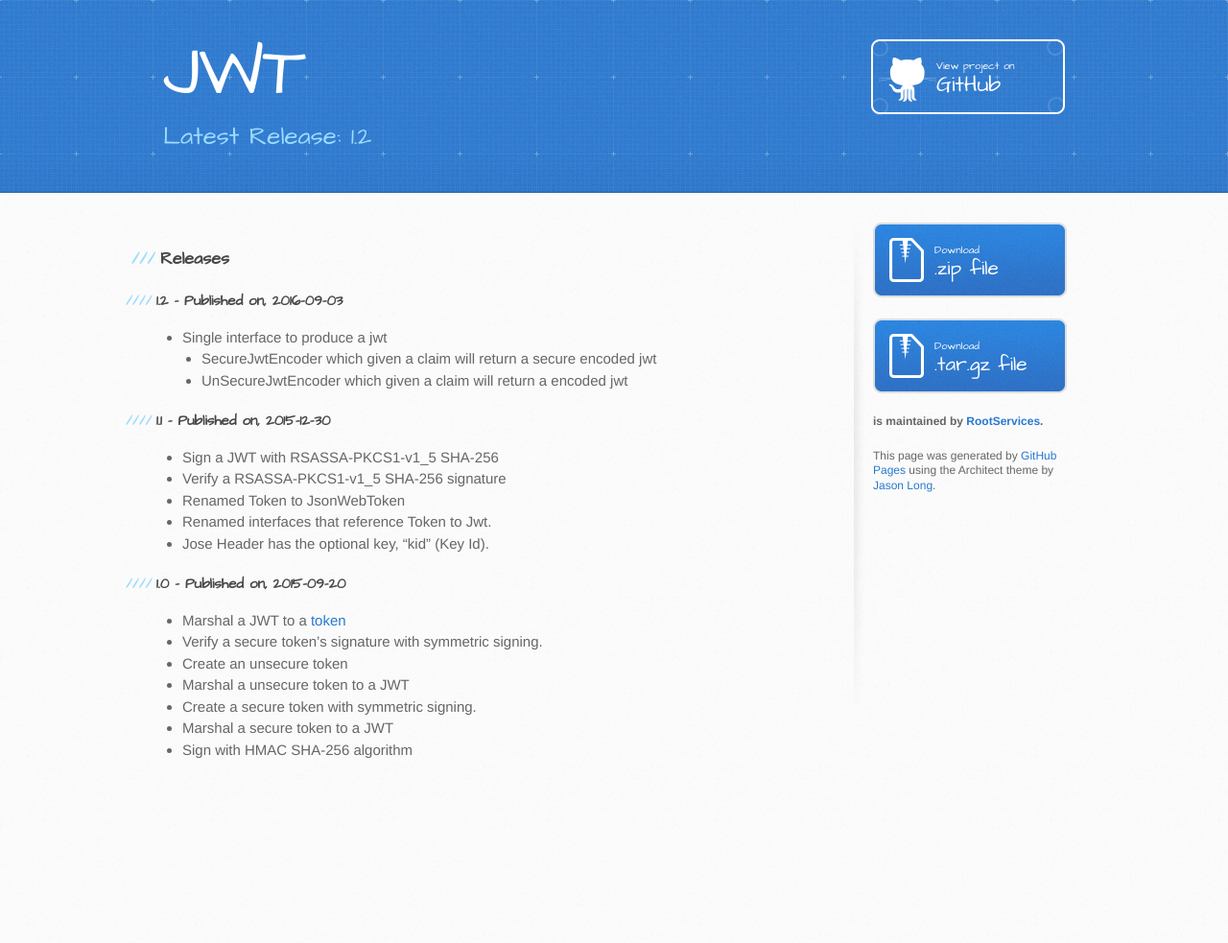
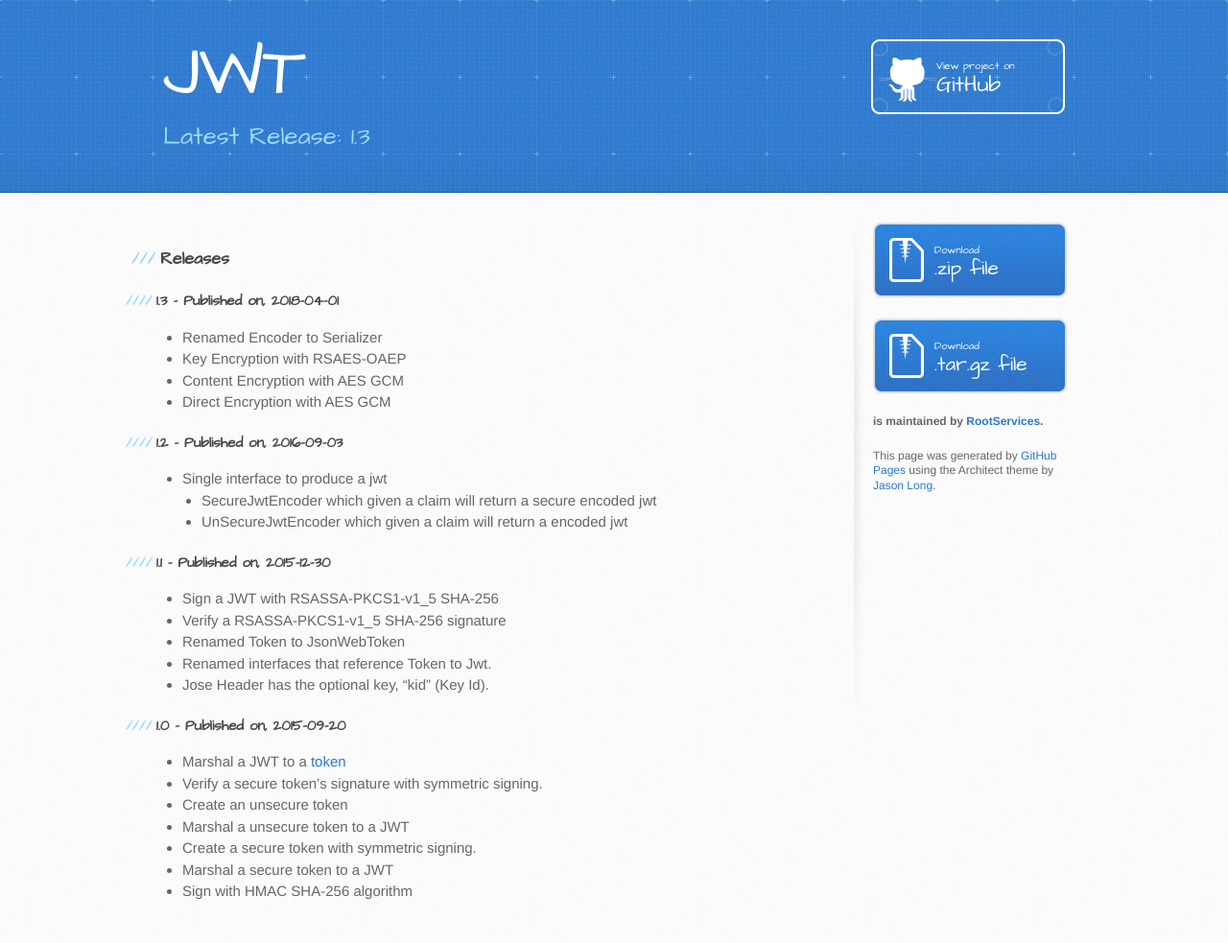
Before and after one commit to tokensmith/jwt, a Jekyll site: the page built from docs/project/releases/index.md, in a window 1280 px wide. Shown: the whole page at 96% size. Built offline with Jekyll 4.4.1, drawn with Linux system fonts in a browser that asks for light colours; before the commit the page ends 900 px from its top, so only the background shows below that.

Commit message:
gh-pages-1.3: documenting 1.3 release

```diff
--- a/_config.yml
+++ b/_config.yml
@@ -8,4 +8,4 @@
 gems:
   - jekyll-mentions
 
-latest_release: "1.2"
+latest_release: "1.3"
--- a/docs/project/releases/index.md
+++ b/docs/project/releases/index.md
@@ -4,6 +4,12 @@
 ---
 
 ### {{ page.title }} ###
+
+#### 1.3 - Published on, 2018-04-01 ####
+ - Renamed Encoder to Serializer
+ - Key Encryption with RSAES-OAEP
+ - Content Encryption with AES GCM
+ - Direct Encryption with AES GCM
 
 #### 1.2 - Published on, 2016-09-03 ####
  - Single interface to produce a jwt
--- a/index.html
+++ b/index.html
@@ -4,9 +4,9 @@
 categories: [1.1]
 ---
 
-<h3> <a href="{{ site.baseurl }}/docs/1.2/about">About JWT</a> </h3>
-<h3> <a href="{{ site.baseurl }}/docs/1.2/mvn-dependency">Maven Dependency</a> </h3>
-<h3> <a href="{{ site.baseurl }}/docs/1.2/examples">Examples</a> </h3>
+<h3> <a href="{{ site.baseurl }}/docs/{{ site.latest_release }}/about">About JWT</a> </h3>
+<h3> <a href="{{ site.baseurl }}/docs/{{ site.latest_release }}/coordinates">Dependency Coordinates</a> </h3>
+<h3> <a href="{{ site.baseurl }}/docs/{{ site.latest_release }}/examples">Examples</a> </h3>
 
 <h3> <a href="{{ site.baseurl }}/docs/project/contributing">Contributing</a> </h3>
 <h3> <a href="{{ site.baseurl }}/docs/project/rfcs">RFCs</a> </h3>
```
Also changed, not shown: docs/1.3/about/index.md (added, +13 -0 lines), docs/1.3/coordinates/index.md (added, +21 -0 lines), docs/1.3/examples/index.md (added, +12 -0 lines), docs/project/contributing/index.md (+1 -1 lines), docs/project/rfcs/index.md (+1 -0 lines), Gemfile.lock, 1 other file.
